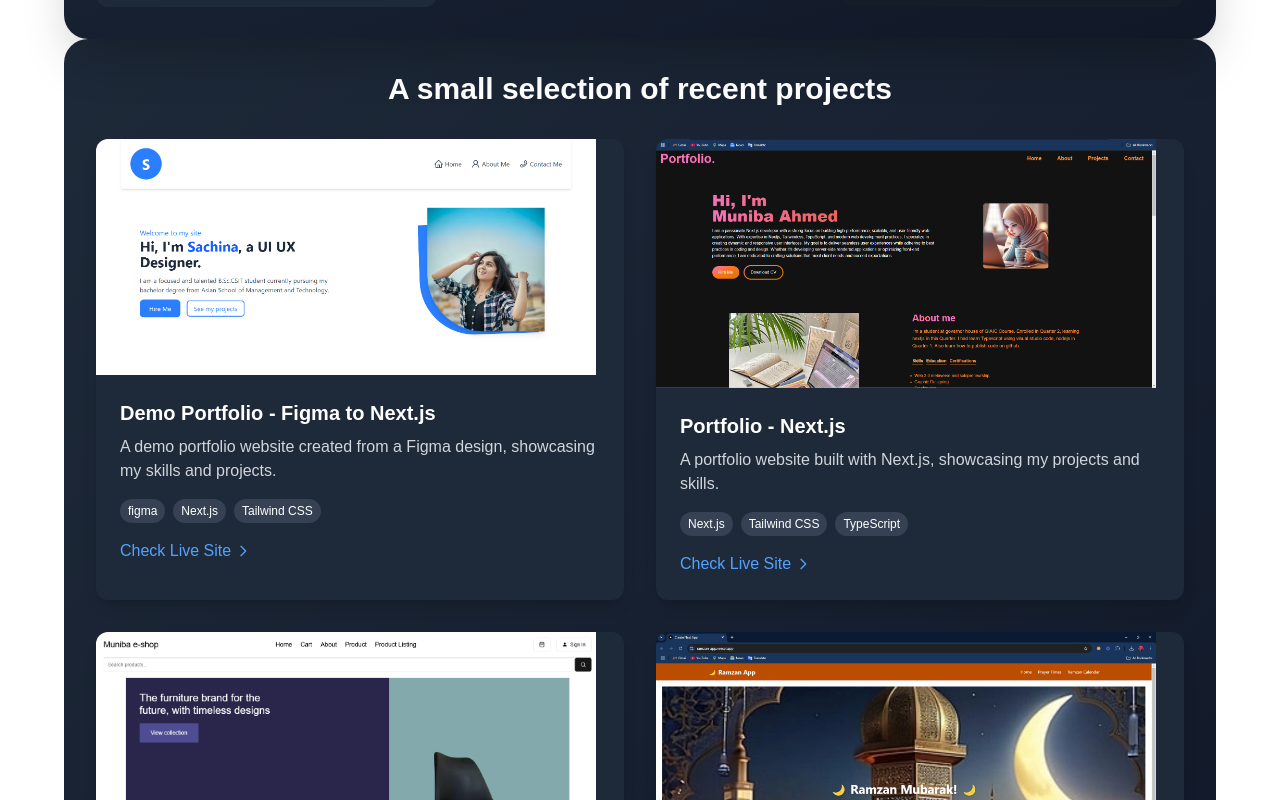
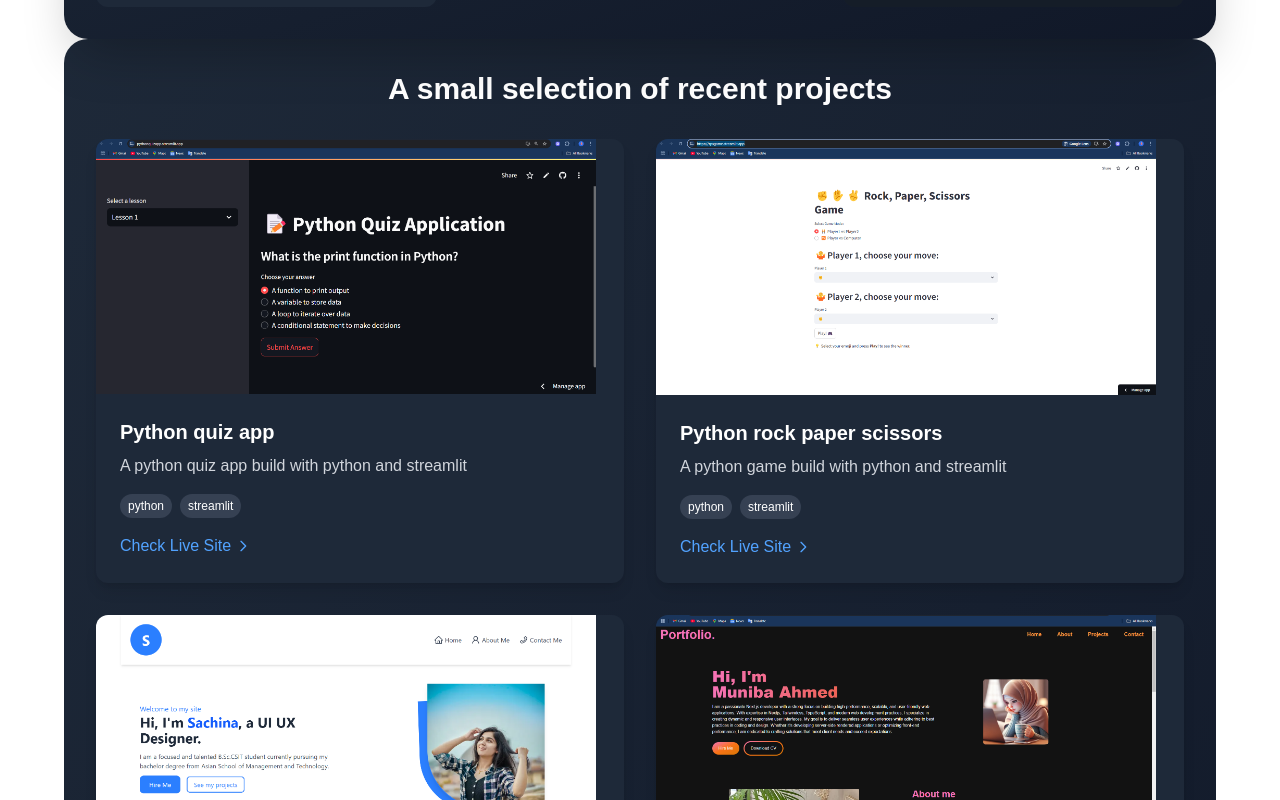
Before and after one commit to munibaweb123/portfolio, a Next.js app: page / in a window 1280 px wide. Shown: the part 1620-2420 px from the top of the page. Built offline with nearby package versions, Linux system fonts and the light colour scheme.

Commit message:
add two python projects

```diff
--- a/src/app/components/ProjectGrid.tsx
+++ b/src/app/components/ProjectGrid.tsx
@@ -13,6 +13,22 @@ interface Project {
 
 const ProjectGrid: React.FC = () => {
   const projects: Project[] = [
+    {
+      title:'Python quiz app',
+      description:'A python quiz app build with python and streamlit',
+      imageSrc:'/python-quiz-app.png',
+      techStack: ['python','streamlit'],
+      liveLink: 'https://pythonquizapp.streamlit.app/'
+
+    },
+    {
+      title:'Python rock paper scissors',
+      description:'A python game build with python and streamlit',
+      imageSrc:'/rps.png',
+      techStack: ['python','streamlit'],
+      liveLink: 'https://rpsgame.streamlit.app/'
+
+    },
     {
       title: 'Demo Portfolio - Figma to Next.js',
       description: 'A demo portfolio website created from a Figma design, showcasing my skills and projects.',
```
Also changed, not shown: public/python-quiz-app.png (added), public/rps.png (added).
